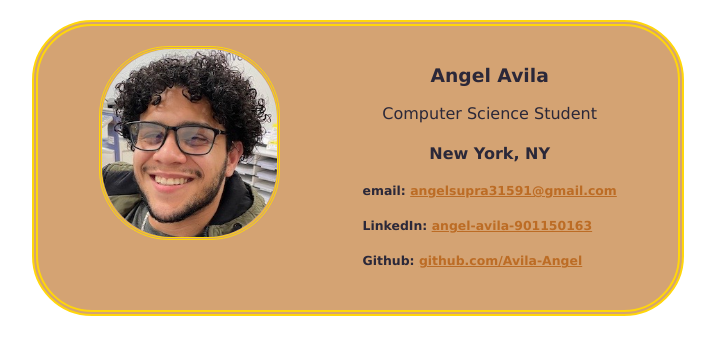
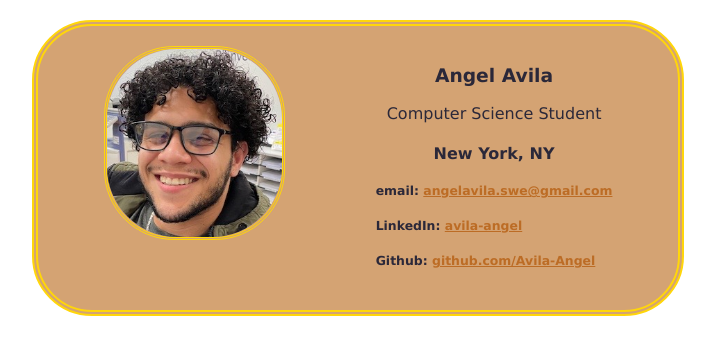
Before and after one commit to Avila-Angel/business-card, a website built with Vite: page index.html in a window 1280 px wide. Shown: the whole page, without its empty margins (282-997 px from the left). Built offline with nearby package versions, Linux system fonts and the light colour scheme.

Commit message:
Update index.html

```diff
--- a/index.html
+++ b/index.html
@@ -14,11 +14,11 @@
                 <h4>New York, NY</h4>
                 <div class="socials animation">
                     <h5>email:
-                        <a href="mailto:angelsupra31591@gmail.com" >angelsupra31591@gmail.com</a>
+                        <a href="mailto:angelavila.swe@gmail.com" >angelavila.swe@gmail.com</a>
                     </h5>
                     <h5>LinkedIn:
-                        <a class="grab" href="https://www.linkedin.com/in/angel-avila-901150163" target="_blank">
-                        angel-avila-901150163
+                        <a class="grab" href="https://www.linkedin.com/in/avila-angel/" target="_blank">
+                        avila-angel
                         </a>
                     </h5>
                     <h5>Github:
```
